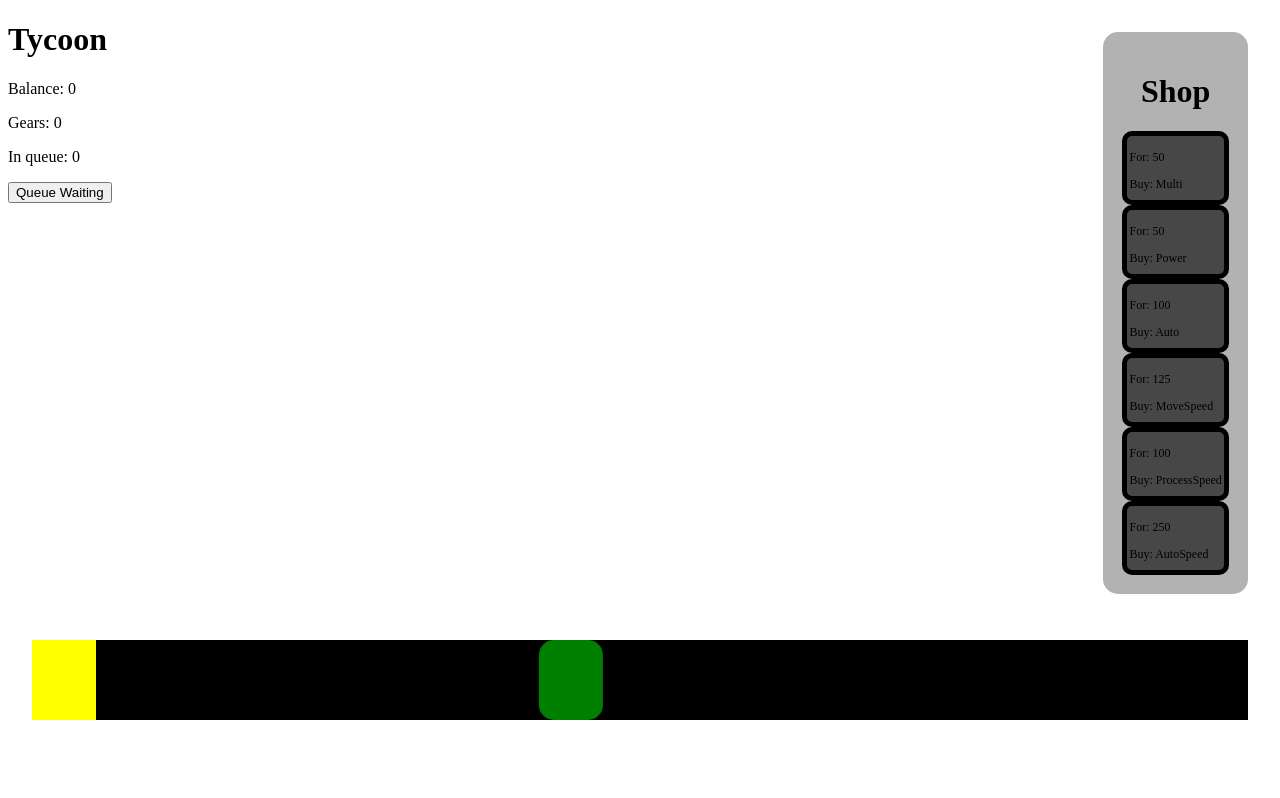
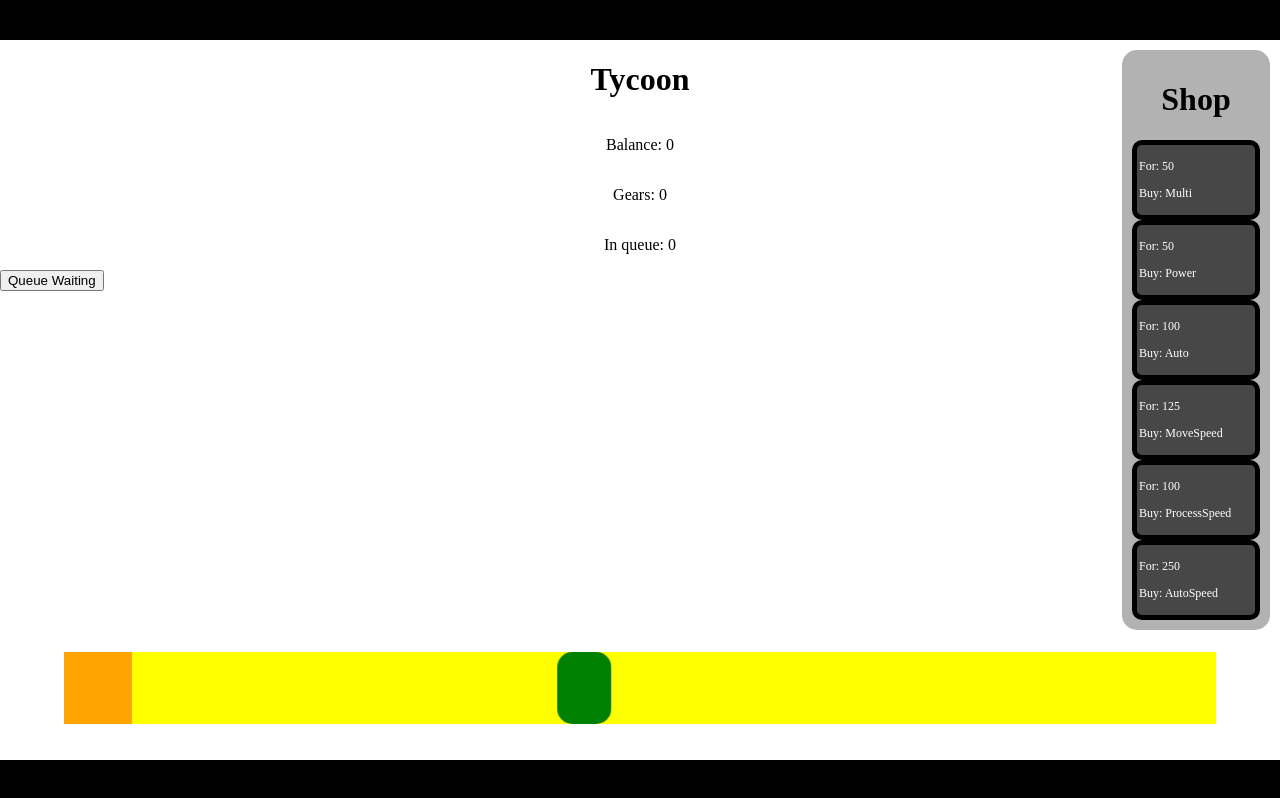
Before and after one commit to pawfix/WebTycoon, a website built with Vite: page index.html in a window 1280 px wide. Both pictures are taken after a click on the button "Queue Waiting". Built offline with nearby package versions, Linux system fonts and the light colour scheme.

Commit message:
Started UI, and made it so that the prices scale.
Did the TODO

```diff
--- a/index.html
+++ b/index.html
@@ -7,19 +7,23 @@
     <link rel="stylesheet" href=src/style/index.css>
   </head>
   <body>
+  <div class="main">
     <header>
+
       <h1>Tycoon</h1>
       <p>Balance: <span id="userBalanceDisplay">0</span></p>
       <p>Gears: <span id="userGridDisplay">0</span></p>
       <p>In queue: <span id="queueWaiting">0</span></p>
     </header>
-
+    <div class="line">
+      <div class="collector" id="collector"></div>
+      <div class="loader" id="loader"></div>
+    </div>
     <div class="shop" id="shopDiv">
       <h1>Shop</h1>
     </div>
     <button type="button" id="tempButton" >Queue Waiting</button>
-    <div class="collector" id="collector"></div>
-    <div class="loader" id="loader"></div>
+  </div>
     <script type="module" src="/src/index.ts"></script>
   <script type="module" src="/src/logic/shop.ts"></script>
   </body>
--- a/src/data/cash.ts
+++ b/src/data/cash.ts
@@ -10,7 +10,7 @@ Also contains checks
 */
 
 // User balance and gear amount. Used in shop etc
-export let balance: number = 0;
+export let balance: number = 500;
 export let gears: number = 0;
 
 // Check if user can spend.
@@ -28,7 +28,7 @@ export function trySpend(amount: number, type: ResourceType): boolean {
         case "Balance":
             if (balance >= amount) {
                 balance -= amount;
-                updateDisplayValue("Gears")
+                updateDisplayValue("Balance")
                 return true;
             }
             break;
--- a/src/data/interfaces.ts
+++ b/src/data/interfaces.ts
@@ -10,5 +10,5 @@ Ensures a proper format for data
 export interface shopEntries {
     name: ShopItem;
     currency: ResourceType;
-    price: number;
+    price: () => number;
 }
--- a/src/logic/blocks.ts
+++ b/src/logic/blocks.ts
@@ -25,22 +25,42 @@ export function getBlock(value: number, type: ResourceType): void {
 // Create the moving block
 export function addMovingBlock(): void {
     const loader = document.getElementById("loader");
-
-    const block = createTheBlock()
+    const block = createTheBlock();
 
     loader?.appendChild(block);
 
-    setTimeout(() => {
-        const typeRaw = block.dataset.blockType;
+    let position = 0;
+    let lastTime = performance.now();
 
-        if (!typeRaw || !isResourceType(typeRaw)) {
-            console.error("Unknown type " + typeRaw);
+    const distance = 1080; // px
+    const speedPerSecond = distance / MoveSpeed; // px per second
+
+    function move(currentTime: number) {
+        const deltaTime = (currentTime - lastTime) / 1000;
+        lastTime = currentTime;
+
+        position += speedPerSecond * deltaTime;
+
+        block.style.transform = `translateX(-${position}px)`;
+
+        if (position >= distance) {
+            const typeRaw = block.dataset.blockType;
+
+            if (!typeRaw || !isResourceType(typeRaw)) {
+                console.error("Unknown type " + typeRaw);
+                block.remove();
+                return;
+            }
+
+            getBlock(Number(block.dataset.blockValue), typeRaw);
+            block.remove();
             return;
         }
 
-        getBlock(Number(block.dataset.blockValue), typeRaw);
-        block.remove();
-    }, MoveSpeed * 1000);
+        requestAnimationFrame(move);
+    }
+
+    requestAnimationFrame(move);
 }
 
 // Create the actual block with its data and styling
--- a/src/logic/shop.ts
+++ b/src/logic/shop.ts
@@ -3,12 +3,14 @@ import {trySpend} from "../data/cash.ts";
 import "../data/shop.ts"
 import {applyBuyItemItem} from "../data/shop.ts";
 import {isResourceType, isShopItem, type ResourceType, type ShopItem} from "../data/types.ts";
+import {updateShopEntries} from "../ui/layout/shop.ts";
 
 let shopDivs: NodeListOf<HTMLElement> = document.querySelectorAll('.shopDiv')
 let isPaymentProcessing: boolean = false;
 
 shopDivs.forEach((element: HTMLElement) => {
     element.addEventListener("click", () => {
+
 
         if (isPaymentProcessing) return;
 
@@ -24,6 +26,7 @@ shopDivs.forEach((element: HTMLElement) => {
 
         isPaymentProcessing = false;
 
+        updateShopEntries(element)
 
     })
 })
@@ -31,8 +34,6 @@ shopDivs.forEach((element: HTMLElement) => {
 function tryToBuyItem(element:HTMLElement) {
     const shopItem: string = element.dataset.itemtype!
     const currency = element.dataset.currency as ResourceType;
-
-    console.log(Number(element.dataset.price));
 
 
     if (!shopItem || !isShopItem(shopItem)) {
@@ -63,6 +64,6 @@ function buyItem(item: ShopItem, price: number, currency: ResourceType): boolean
     }
 
     applyBuyItemItem(item);
-    console.log("Bought " + item);
+    console.log(`Bought ${item} for ${price} of ${currency}`);
     return true;
 }
--- a/src/style/index.scss
+++ b/src/style/index.scss
@@ -1,41 +1,94 @@
 $shopItemBgColor: rgba(0, 0, 0, 0.6);
 
+body {
+  background-color: black;
+  display: flex;
+  justify-content: center;
+  align-items: center;
+  position: relative;
+  margin: auto;
+  height: 100vh;
+  overflow: hidden;
+}
+
+header {
+  width: 100%;
+  display: flex;
+  justify-content: center;
+  align-items: center;
+  flex-direction: column;
+}
+
+.main {
+  position: relative;
+  height: 720px;
+  min-height: 720px;
+  width: 1280px;
+  min-width: 1280px;
+  background-color: white;
+
+  div.shop {
+    position: absolute;
+    top: 10px;
+    right: 10px;
+    width: 10%;
+    text-align: center;
+    background-color: rgb(0, 0, 0, 0.3);
+    padding: 10px;
+    border-radius: 15px;
+
+    div {
+      color: white;
+      background-color: $shopItemBgColor;
+      text-align: left;
+      font-size: 0.75rem;
+      padding: 2px;
+      border: 5px solid black;
+      border-radius: 10px;
+      height: auto
+    }
+  }
+  .line {
+    display: flex;
+    width: 90%;
+    height: 10%;
+    padding: 0;
+    position: absolute;
+    top: 85%;
+    left: 5%;
 
     .loader {
-  position: fixed;
-  bottom: 10vh;
-  left: 7.5vw;
-  right: 2.5vw;
-  width: 90vw;
-  height: 10vh;
-  background-color: #000;
-}
-
-.collector {
-  position: fixed;
-  bottom: 10vh;
-  left: 2.5vw;
-  width: 5vw;
-  height: 10vh;
       background-color: yellow;
-}
-
-//noinspection CssUnusedSymbol
+      height: 100%;
+      width: 1152px;
       .moving-block {
-  width: 5vw;
-  height: 10vh;
+        width: 54px;
+        height: 100%;
         background: red;
         position: relative;
         border-radius: 15px;
 
       }
+    }
+
+    .collector {
+      width: 72px;
+      height: 72px;
+      background-color: orange;
+
+    }
+  }
+}
+
+
+//noinspection CssUnusedSymbol
 
 @keyframes moveLeft {
 from {
     transform: translateX(0);
   }
 to {
-    transform: translateX(-90vw);
+    transform: translateX(-1080px);
   }
 }
 
@@ -53,23 +106,3 @@ $shopItemBgColor: rgba(0, 0, 0, 0.6);
     background-color: $shopItemBgColor;
   }
 }
-
-div.shop {
-  position: fixed;
-  right: 2.5vw;
-  top: 2.5vw;
-  text-align: center;
-  background-color: rgb(0, 0, 0, 0.3);
-  padding: 1.5vw;
-  border-radius: 15px;
-
-  div {
-    background-color: $shopItemBgColor;
-    text-align: left;
-    font-size: 0.75rem;
-    padding: 2px;
-    border: 5px solid black;
-    border-radius: 10px;
-    height: 7.5vh;
-  }
-}
--- a/src/ui/display.ts
+++ b/src/ui/display.ts
@@ -1,8 +1,9 @@
 import {balance, gears} from "../data/cash.ts";
-import type {ResourceType} from "../data/types.ts";
+import {isResourceType, type ResourceType} from "../data/types.ts";
 
 // Update the value of users cash
 export function updateDisplayValue(target: ResourceType) {
+    if (!isResourceType(target)) return false;
     switch (target) {
         case "Gears":
             const userGridDisplay: HTMLElement | null = document.getElementById("userGridDisplay");
--- a/src/ui/layout/shop.ts
+++ b/src/ui/layout/shop.ts
@@ -1,28 +1,33 @@
 import type {shopEntries} from "../../data/interfaces.ts";
 import {Auto, AutoSpeed, MoveSpeed, Multi, Power, ProcessSpeed} from "../../data/shop.ts";
-import type {ResourceType, shopEntry, ShopItem} from "../../data/types.ts";
+import type {ResourceType,  ShopItem} from "../../data/types.ts";
 
 // List of shop entries with its name, currency and price, acordingly to the ShopEntries interface
 const shopItems: shopEntries[] = [
-    {name: "Multi", currency: "Balance", price: (50 * Multi)},
-    {name: "Power", currency: "Balance", price: (50 * Power)},
-    {name: "Auto", currency: "Gears", price: (50 * ((Auto + 1) * 2))},
-    {name: "MoveSpeed", currency: "Balance", price: (50 * (MoveSpeed / 2))},
-    {name: "ProcessSpeed", currency: "Balance", price: (50 * (ProcessSpeed / 2))},
-    {name: "AutoSpeed", currency: "Gears", price: (50 * (AutoSpeed / 2))},
+    {name: "Multi", currency: "Balance", price: () => 50 * Multi},
+    {name: "Power", currency: "Balance", price: () => 50 * Power},
+    {name: "Auto", currency: "Gears", price: () => 50 * ((Auto + 1) * 2)},
+    {name: "MoveSpeed", currency: "Balance", price: () => 50 * (MoveSpeed / 2)},
+    {name: "ProcessSpeed", currency: "Balance", price: () => 50 * (ProcessSpeed / 2)},
+    {name: "AutoSpeed", currency: "Gears", price: () => 50 * (AutoSpeed / 2)},
 ];
 
 // Gets the entries
 export function getShopEntries() {
     for (let i = 0; i < shopItems.length; i++) {
-        displayShopElement(shopItems[i])
+        displayShopElement(shopItems[i], i)
     }
 }
 
-//TODO: Make the shop prices update on click/buy
+export function updateShopEntries(element: HTMLElement) {
+    const newPrice = shopItems[Number(element.dataset.number)].price();
+    element.dataset.price = String(newPrice)
+    element.children[0].innerHTML = "For: " + newPrice;
+    console.log("Set new price: " + newPrice)
+}
 
 // Display the shop
-function displayShopElement(array: shopEntry) {
+function displayShopElement(array: shopEntries, number: number) {
     const shopDiv = document.getElementById('shopDiv')
 
     const balanceShop: HTMLElement = document.createElement("div");
@@ -32,15 +37,15 @@ function displayShopElement(array: shopEntry) {
     gearShop.classList.add("gear");
 
 
-    shopDiv?.appendChild(createTheShopElement(array))
+    shopDiv?.appendChild(createTheShopElement(array, number))
 
 }
 
 // Create elements for shop to display
-function createTheShopElement(array: shopEntry): HTMLElement {
+function createTheShopElement(array: shopEntries, number: number): HTMLElement {
     const arrayName = array.name as ShopItem
     const arrayCurrency = array.currency as ResourceType
-    const arrayPrice: number = array.price
+    const arrayPrice: number = array.price();
 
 
     const element: HTMLElement = document.createElement("div");
@@ -48,13 +53,15 @@ function createTheShopElement(array: shopEntry): HTMLElement {
     element.dataset.itemtype = arrayName
     element.dataset.currency = arrayCurrency
     element.dataset.price = String(arrayPrice);
+    element.dataset.number = String(number);
+    element.tabIndex = 1
 
     const name: HTMLElement = document.createElement("p")
     name.textContent = `Buy: ${array.name}`;
 
 
     const price = document.createElement("p")
-    price.textContent = `For: ${array.price}`;
+    price.textContent = `For: ${arrayPrice}`;
 
     element.appendChild(price);
     element.appendChild(name)
```
Also changed, not shown: src/style/index.css, 1 other file. Lines whose indentation alone changed are shown as unchanged.
